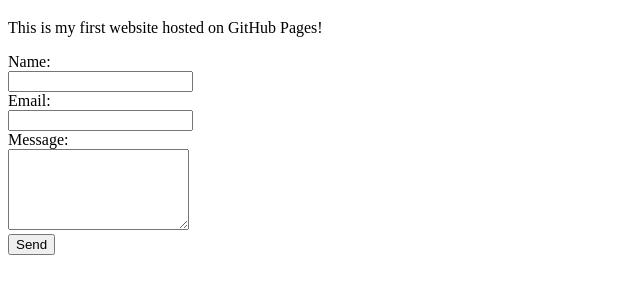
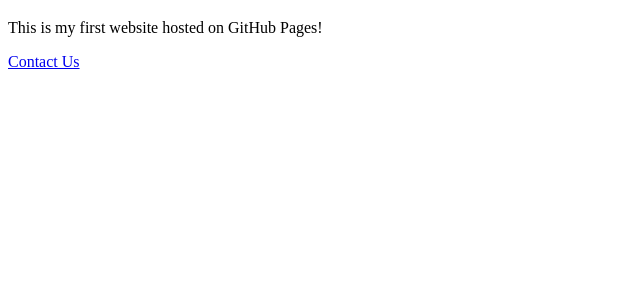
Before and after one commit to 3620-ai/N, a plain HTML site: page index.html in a window 1280 px wide. Shown: the part 61-354 px from the top of the page, without its empty margins (0-640 px from the left). Drawn offline with Linux system fonts and the light colour scheme.

Commit message:
Update index.html

```diff
--- a/index.html
+++ b/index.html
@@ -2,23 +2,18 @@
 <html lang="en">
 <head>
   <meta charset="UTF-8" />
-  <title>My Simple Contact Form</title>
+  <title>My Simple Homepage</title>
 </head>
 <body>
   <h1>Welcome to My Website</h1>
   <p>This is my first website hosted on GitHub Pages!</p>
 
-  <form action="https://formspree.io/f/mvgrenlg" method="POST">
-    <label for="name">Name:</label><br />
-    <input type="text" id="name" name="name" required /><br />
+  <!-- Link to contact page, opens in a new tab -->
+  <a href="contact.html" target="_blank" rel="noopener noreferrer">Contact Us</a>
 
-    <label for="email">Email:</label><br />
-    <input type="email" id="email" name="_replyto" required /><br />
-
-    <label for="message">Message:</label><br />
-    <textarea id="message" name="message" rows="5" required></textarea><br />
-
-    <button type="submit">Send</button>
-  </form>
+  <!-- Or a button version -->
+  <!--
+  <button onclick="window.open('contact.html', '_blank')">Contact Us</button>
+  -->
 </body>
 </html>
```
